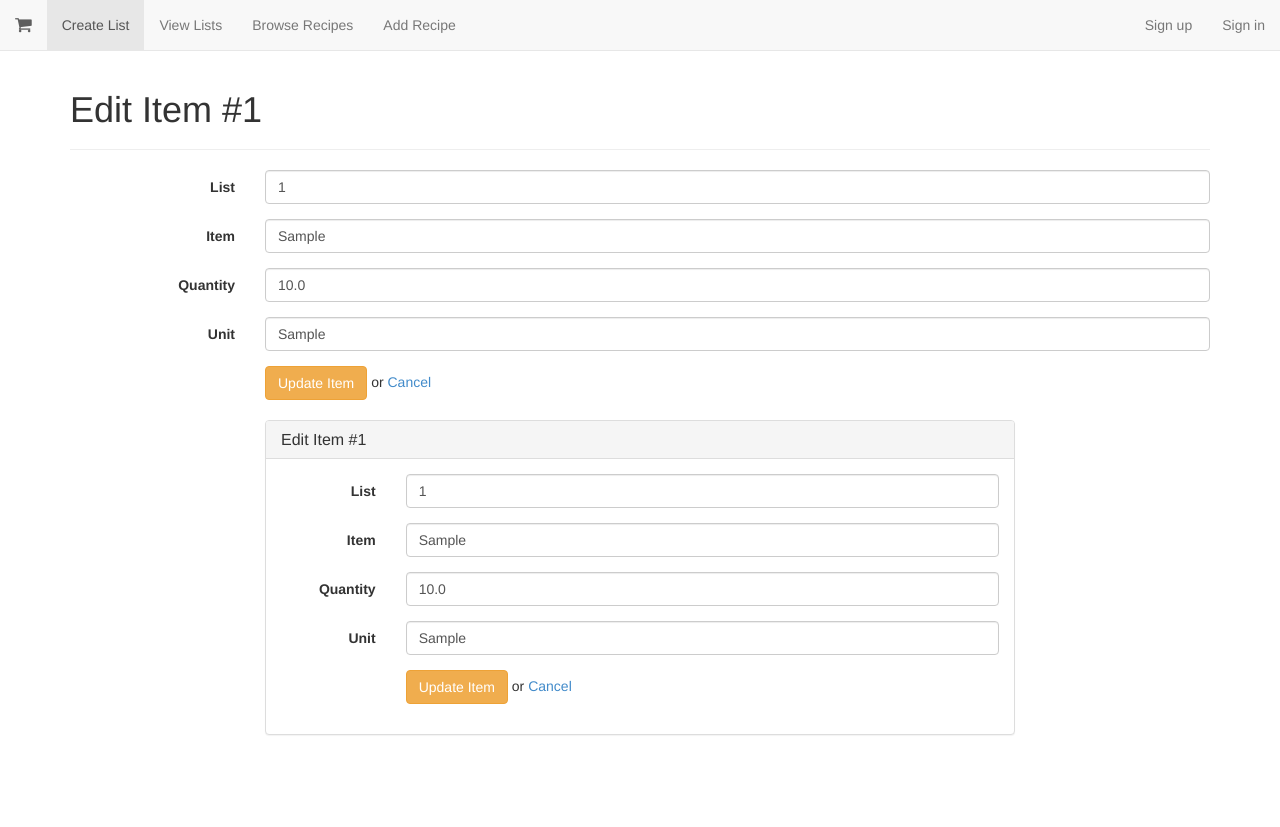
After one commit to linhmlam/projectnomnom, a Rails app: page /items/1/edit in a window 1280 px wide. The commit adds this page. Run offline with Rails 7, Linux system fonts and the light colour scheme; tables that the repository leaves empty hold one stand-in row (values such as "Sample post"); some libraries are stand-ins or nearby versions.

```diff
--- a/app/assets/stylesheets/my_styles.css
+++ b/app/assets/stylesheets/my_styles.css
@@ -30,3 +30,7 @@ padding-bottom: 10px;}
   margin-bottom: 5px;
 
 }
+
+.add_icon {
+  margin-top: 22px;
+}
--- /dev/null
+++ b/app/controllers/items_controller.rb
@@ -0,0 +1,54 @@
+class ItemsController < ApplicationController
+  def index
+    @items = Item.all
+  end
+
+  def show
+    @item = Item.find(params[:id])
+  end
+
+  def new
+    @item = Item.new
+  end
+
+  def create
+    @item = Item.new
+    @item.list_id = params[:list_id]
+    @item.item = params[:item]
+    @item.quantity = params[:quantity]
+    @item.unit = params[:unit]
+
+    if @item.save
+      redirect_to "/lists/:id", :notice => "Item created successfully."
+    else
+      render '/lists/:id'
+    end
+  end
+
+  def edit
+    @item = Item.find(params[:id])
+  end
+
+  def update
+    @item = Item.find(params[:id])
+
+    @item.list_id = params[:list_id]
+    @item.item = params[:item]
+    @item.quantity = params[:quantity]
+    @item.unit = params[:unit]
+
+    if @item.save
+      redirect_to "/items", :notice => "Item updated successfully."
+    else
+      render 'edit'
+    end
+  end
+
+  def destroy
+    @item = Item.find(params[:id])
+
+    @item.destroy
+
+    redirect_to "/items", :notice => "Item deleted."
+  end
+end
--- a/app/controllers/lists_controller.rb
+++ b/app/controllers/lists_controller.rb
@@ -5,6 +5,7 @@ class ListsController < ApplicationController
 
   def show
     @list = List.find(params[:id])
+    @item = Item.new
   end
 
   def new
--- a/app/controllers/recipes_controller.rb
+++ b/app/controllers/recipes_controller.rb
@@ -10,6 +10,7 @@ class RecipesController < ApplicationController
 
   def new
     @recipe = Recipe.new
+    @recipe.recipe_ingredients.build
     3.times {@recipe.recipe_ingredients.build}
   end
 
--- /dev/null
+++ b/app/models/item.rb
@@ -0,0 +1,3 @@
+class Item < ActiveRecord::Base
+  belongs_to :list
+end
--- a/app/models/list.rb
+++ b/app/models/list.rb
@@ -4,6 +4,7 @@ class List < ActiveRecord::Base
   has_many :recipes, :through => :list_recipes
   has_many :recipes
   has_many :recipe_ingredients, :through => :recipes
+  has_many :items
 
   validates :name, :presence => true
   validates :user_id, :presence => true
--- /dev/null
+++ b/app/views/items/edit.html.erb
@@ -0,0 +1,139 @@
+<!-- Validation failure messages -->
+
+<% if @item.errors.any? %>
+  <% @item.errors.full_messages.each do |message| %>
+    <div class="alert alert-dismissable alert-danger">
+      <button type="button" class="close" data-dismiss="alert" aria-hidden="true">&times;</button>
+      <%= message %>
+    </div>
+  <% end %>
+<% end %>
+
+
+<!-- Simple full-width example -->
+
+<div class="page-header">
+  <h1>Edit Item #<%= @item.id %></h1>
+</div>
+
+<div class="row">
+  <div class="col-md-12">
+    <form action="/update_item/<%= @item.id %>" class="form-horizontal">
+      <!-- Label and input for list_id -->
+      <div class="form-group">
+        <label for="list_id" class="col-sm-2 control-label">
+          List
+        </label>
+        <div class="col-sm-10">
+          <input type="text" id="list_id" name="list_id" placeholder="List" class="form-control" value="<%= @item.list_id %>">
+        </div>
+      </div>
+
+      <!-- Label and input for item -->
+      <div class="form-group">
+        <label for="item" class="col-sm-2 control-label">
+          Item
+        </label>
+        <div class="col-sm-10">
+          <input type="text" id="item" name="item" placeholder="Item" class="form-control" value="<%= @item.item %>">
+        </div>
+      </div>
+
+      <!-- Label and input for quantity -->
+      <div class="form-group">
+        <label for="quantity" class="col-sm-2 control-label">
+          Quantity
+        </label>
+        <div class="col-sm-10">
+          <input type="text" id="quantity" name="quantity" placeholder="Quantity" class="form-control" value="<%= @item.quantity %>">
+        </div>
+      </div>
+
+      <!-- Label and input for unit -->
+      <div class="form-group">
+        <label for="unit" class="col-sm-2 control-label">
+          Unit
+        </label>
+        <div class="col-sm-10">
+          <input type="text" id="unit" name="unit" placeholder="Unit" class="form-control" value="<%= @item.unit %>">
+        </div>
+      </div>
+
+      <div class="form-group">
+        <div class="col-sm-offset-2 col-sm-10">
+          <input type="submit" value="Update Item" class="btn btn-warning">
+          or
+          <a href="/items/<%= @item.id %>">Cancel</a>
+        </div>
+      </div>
+    </form>
+  </div>
+</div>
+
+<!-- End simple full-width example-->
+
+<!-- Responsive panel example -->
+
+<div class="row">
+  <div class="col-sm-offset-1 col-sm-10 col-md-offset-2 col-md-8">
+    <div class="panel panel-default">
+      <div class="panel-heading">
+        <h3 class="panel-title">Edit Item #<%= @item.id %></h3>
+      </div>
+      <div class="panel-body">
+        <form action="/update_item/<%= @item.id %>" class="form-horizontal">
+          <!-- Label and input for list_id -->
+          <div class="form-group">
+            <label for="list_id" class="col-sm-2 control-label">
+              List
+            </label>
+            <div class="col-sm-10">
+              <input type="text" id="list_id" name="list_id" placeholder="List" class="form-control" value="<%= @item.list_id %>">
+            </div>
+          </div>
+
+          <!-- Label and input for item -->
+          <div class="form-group">
+            <label for="item" class="col-sm-2 control-label">
+              Item
+            </label>
+            <div class="col-sm-10">
+              <input type="text" id="item" name="item" placeholder="Item" class="form-control" value="<%= @item.item %>">
+            </div>
+          </div>
+
+          <!-- Label and input for quantity -->
+          <div class="form-group">
+            <label for="quantity" class="col-sm-2 control-label">
+              Quantity
+            </label>
+            <div class="col-sm-10">
+              <input type="text" id="quantity" name="quantity" placeholder="Quantity" class="form-control" value="<%= @item.quantity %>">
+            </div>
+          </div>
+
+          <!-- Label and input for unit -->
+          <div class="form-group">
+            <label for="unit" class="col-sm-2 control-label">
+              Unit
+            </label>
+            <div class="col-sm-10">
+              <input type="text" id="unit" name="unit" placeholder="Unit" class="form-control" value="<%= @item.unit %>">
+            </div>
+          </div>
+
+          <div class="form-group">
+            <div class="col-sm-offset-2 col-sm-10">
+              <input type="submit" value="Update Item" class="btn btn-warning">
+              or
+              <a href="/items/<%= @item.id %>">Cancel</a>
+            </div>
+          </div>
+        </form>
+      </div>
+    </div>
+  </div>
+</div>
+
+
+<!-- End responsive panel example -->
--- a/app/views/layouts/application.html.erb
+++ b/app/views/layouts/application.html.erb
@@ -42,7 +42,7 @@
       <ul class="nav navbar-nav navbar-right">
         <% if current_user.present? %>
         <li class="dropdown">
-          <a href="#" class="dropdown-toggle" data-toggle="dropdown">Signed in as <%= current_user.name %><i class="fa fa-cog fa-lg"></i> <span class="caret"></span></a>
+          <a href="#" class="dropdown-toggle" data-toggle="dropdown">Signed in as <%= current_user.name %> <span class="caret"></span></a>
           <ul class="dropdown-menu" role="menu">
             <li><a href="/users/edit">Edit Profile</a></li>
             <li class="divider"></li>
--- a/app/views/recipes/index.html.erb
+++ b/app/views/recipes/index.html.erb
@@ -34,7 +34,7 @@
             <i class="fa fa-edit"></i>
           </a>
 
-          <a href="/delete_recipe/<%= recipe.id %>" class="btn btn-danger">
+          <a href="/recipes/<%= recipe.id %>/delete" class="btn btn-danger">
             <i class="fa fa-trash-o"></i>
           </a>
         </div>
--- a/config/routes.rb
+++ b/config/routes.rb
@@ -1,4 +1,21 @@
 Rails.application.routes.draw do
+  # Routes for the Item resource:
+  # CREATE
+  get('/items/new', { :controller => 'items', :action => 'new' })
+  get('/create_item', { :controller => 'items', :action => 'create' })
+
+  # READ
+  get('/items', { :controller => 'items', :action => 'index' })
+  get('/items/:id', { :controller => 'items', :action => 'show' })
+
+  # UPDATE
+  get('/items/:id/edit', { :controller => 'items', :action => 'edit' })
+  get('/update_item/:id', { :controller => 'items', :action => 'update' })
+
+  # DELETE
+  get('/delete_item/:id', { :controller => 'items', :action => 'destroy' })
+  #------------------------------
+
   devise_for :users
   root 'lists#index'
 
```
Also changed, not shown: app/views/items/index.html.erb (renamed from app/views/lists/index.html.erb, +30 -20 lines), app/views/items/new.html.erb (added, +49 -0 lines), app/views/items/show.html.erb (added, +90 -0 lines), app/views/lists/_list_of_recipes.html.erb (added, +14 -0 lines), app/views/lists/new.html.erb (+1 -17 lines), app/views/lists/show.html.erb (+24 -67 lines), db/migrate/20141129155525_create_items.rb (added, +13 -0 lines), db/schema.rb.
